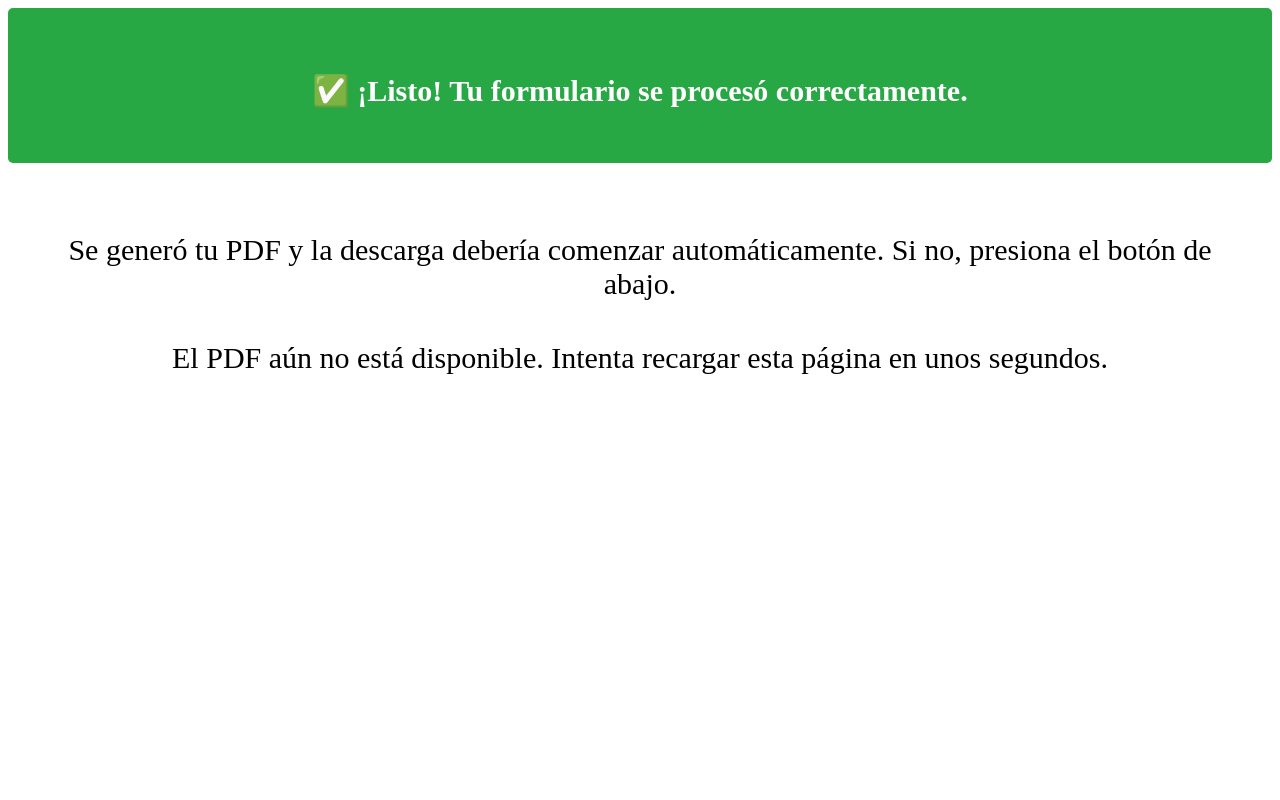
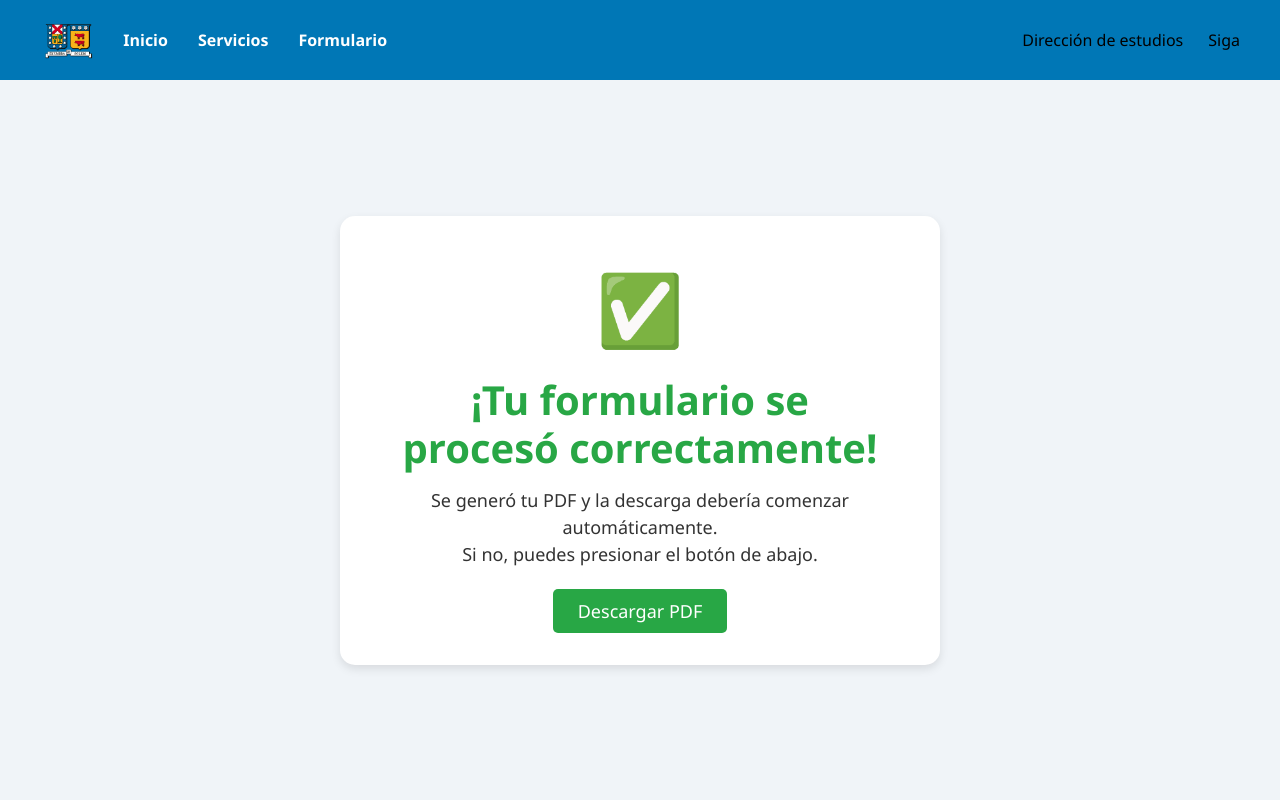
Before and after one commit to DasterDP/form_nombresocial, a Django app: template mipagina1/app1/templates/app1/exito.html in a window 1280 px wide. Run offline with Django 5.2, Linux system fonts and the light colour scheme; the template is opened without the code that fills it, so the values that code supplies are empty.

Commit message:
templates

```diff
--- a/mipagina1/app1/templates/app1/exito.html
+++ b/mipagina1/app1/templates/app1/exito.html
@@ -1,72 +1,163 @@
+{% load static %}
 <!DOCTYPE html>
-<html>
+<html lang="es">
 <head>
-  <meta charset="utf-8">
-  <title>Éxito</title>
+  <meta charset="UTF-8">
+  <title>Formulario enviado</title>
+  <meta name="viewport" content="width=device-width, initial-scale=1.0">
+  <link href="https://cdn.jsdelivr.net/npm/bootstrap@5.3.0/dist/css/bootstrap.min.css" rel="stylesheet">
+
   <style>
-    .alert-success {
-      color: #FFFF;
-      background-color: #28a745;
-      border-radius: 5px;
-      padding: 25px;
-      text-align: center;
+    body {
+      background-color: #f0f4f8;
+      font-family: 'Segoe UI', Tahoma, Geneva, Verdana, sans-serif;
+      margin: 0;
+      display: flex;
+      flex-direction: column;
+      min-height: 100vh;
+    }
+
+    header {
+      background-color: #0077b6;
+      color: white;
+      display: flex;
+      justify-content: space-between;
+      align-items: center;
+      padding: 10px 40px;
+    }
+
+    .left-links, .right-links {
+      display: flex;
+      align-items: center;
+      gap: 25px;
+    }
+
+    .right-links a {
+      color: #000;
+      text-decoration: none;
+      font-weight: 500;
+      transition: color 0.3s;
+    }
+
+    .right-links a:hover {
+      color: white;
+    }
+
+    .logo {
+      height: 60px;
+      cursor: pointer;
+    }
+
+    nav a {
+      color: white;
+      text-decoration: none;
       font-weight: bold;
-      font-size: 100px;
+      transition: color 0.3s;
     }
-    p {
-      font-size: 30px;
-      padding-top: 10px;
+
+    nav a:hover {
+      color: #caf0f8;
+    }
+
+    nav {
+      display: flex;
+      gap: 30px;
+    }
+
+    .success-container {
+      flex: 1;
+      display: flex;
+      flex-direction: column;
       justify-content: center;
       align-items: center;
       text-align: center;
+      padding: 40px;
     }
-    .btn-success {
-      display: inline-block;
-      padding: 15px 30px;
-      font-size: 25px;
-      color: #fff;
+
+    .success-box {
+      background-color: white;
+      border-radius: 15px;
+      box-shadow: 0 4px 10px rgba(0,0,0,0.1);
+      padding: 40px 60px;
+      max-width: 600px;
+      width: 90%;
+      animation: fadeIn 0.8s ease-in-out;
+    }
+
+    .success-icon {
+      font-size: 70px;
+      color: #28a745;
+      margin-bottom: 15px;
+    }
+
+    h1 {
+      color: #28a745;
+      font-weight: bold;
+      margin-bottom: 15px;
+    }
+
+    p {
+      color: #333;
+      font-size: 18px;
+      margin-bottom: 30px;
+    }
+
+    .btn-download {
       background-color: #28a745;
+      color: white;
+      font-size: 18px;
+      padding: 10px 25px;
       border: none;
       border-radius: 5px;
       text-decoration: none;
-      cursor: pointer;
-      margin-top: 20px;
-      align-items: center;
-      margin: 0 auto;
+      transition: background 0.3s;
     }
-    div {
+
+    .btn-download:hover {
+      background-color: #218838;
+    }
+
+    footer {
       text-align: center;
+      padding: 10px;
+      color: #777;
+      font-size: 14px;
+      margin-top: auto;
+    }
+
+    @keyframes fadeIn {
+      from { opacity: 0; transform: translateY(15px); }
+      to { opacity: 1; transform: translateY(0); }
     }
   </style>
 </head>
+
 <body>
-  <div class="alert-success">
-    <p>✅ ¡Listo! Tu formulario se procesó correctamente.</p>
+<header>
+  <div class="left-links">
+    <a href="https://usm.cl" target="_blank">
+      <img src="{% static 'logo.png' %}" alt="Logo" class="logo">
+    </a>
+    <nav>
+      <a href="/home">Inicio</a>
+      <a href="#servicios">Servicios</a>
+      <a href="/formulario">Formulario</a>
+    </nav>
   </div>
 
-  <div style="padding:30px;">
-    <p>Se generó tu PDF y la descarga debería comenzar automáticamente. Si no, presiona el botón de abajo.</p>
+  <div class="right-links">
+    <a href="https://dee.usm.cl/" target="_blank">Dirección de estudios</a>
+    <a href="https://siga.usm.cl/" target="_blank">Siga</a>
+  </div>
+</header>
 
-    {% if pdf_url %}
-      <a id="downloadLink" href="{{ pdf_url }}" class="btn btn-success">Descargar PDF</a>
-      <script>
-        // descarga automática
-        window.addEventListener('load', function() {
-          const url = "{{ pdf_url }}";
-          if (url) {
-            // crear enlace invisible para forzar descarga
-            const a = document.createElement('a');
-            a.href = url;
-            a.download = url.split('/').pop();
-            document.body.appendChild(a);
-            a.click();
-            a.remove();
-          }
-        });
-      </script>
-    {% else %}
-      <p>El PDF aún no está disponible. Intenta recargar esta página en unos segundos.</p>
-    {% endif %}
+<div class="success-container">
+  <div class="success-box">
+    <div class="success-icon">✅</div>
+    <h1>¡Tu formulario se procesó correctamente!</h1>
+    <p>Se generó tu PDF y la descarga debería comenzar automáticamente.<br>Si no, puedes presionar el botón de abajo.</p>
+    <a href="{{ pdf_url }}" class="btn-download">Descargar PDF</a>
   </div>
+</div>
 </body>
 </html>
--- a/mipagina1/app1/templates/app1/home.html
+++ b/mipagina1/app1/templates/app1/home.html
@@ -28,6 +28,9 @@
     }
     .right-links a {
       color: #000000;
+      text-decoration: none;
+      font-weight: 500;
+      transition: color 0.3s;
     }
 
     .right-links a:hover {
```
Also changed, not shown: mipagina1/app1/templates/app1/formulario.html (+68 -29 lines).
